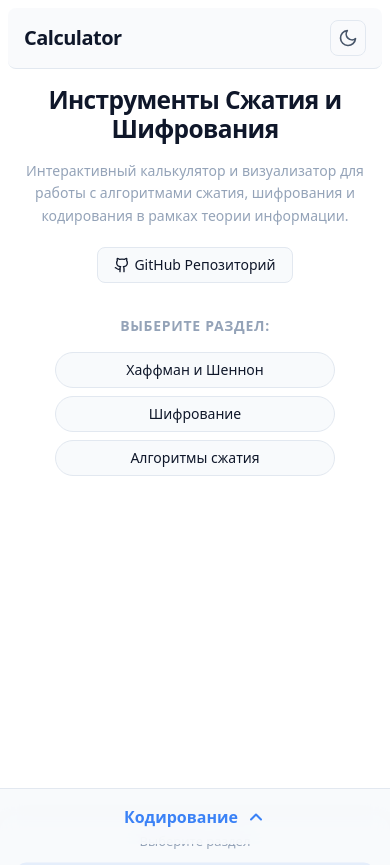
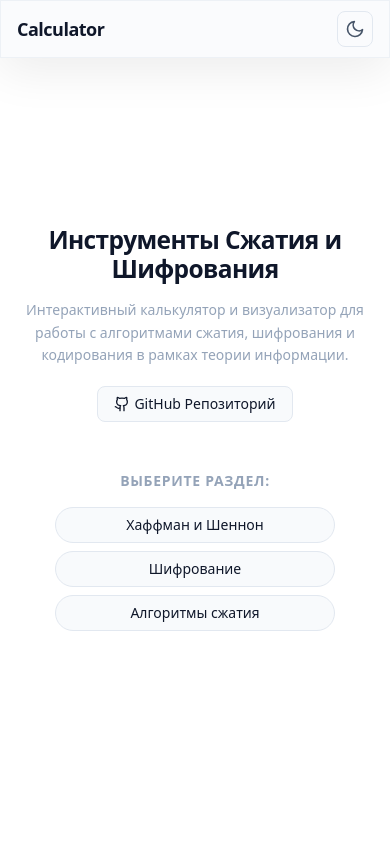
Before and after one commit to koupcls/Calculator, a Vue app in the folder app/: page /compression in a window 390 px wide. After the commit the page ends 844 px from the top, so only its background shows below. Built offline with nearby package versions, Linux system fonts and the light colour scheme.

Commit message:
feat(styles): update styles

```diff
--- a/app/src/App.vue
+++ b/app/src/App.vue
@@ -20,37 +20,6 @@ import MobileNav from './components/layout/MobileNav.vue';
 </template>
 
 <style>
-.app-wrapper {
-  min-height: 100vh;
-  display: flex;
-  flex-direction: column;
-}
-
-.app-main {
-  flex: 1;
-  padding: var(--spacing-lg);
-  max-width: 1200px;
-  width: 100%;
-  margin: 0 auto;
-  box-sizing: border-box;
-  /* Важно: предотвращает горизонтальные полосы прокрутки при анимации */
-  overflow-x: hidden;
-}
-
-@media (max-width: 768px) {
-  .app-main {
-    padding: var(--spacing-md);
-    padding-bottom: calc(90px + env(safe-area-inset-bottom, 0)) !important;
-  }
-}
-
-@media (max-width: 480px) {
-  .app-main {
-    padding: var(--spacing-sm);
-    padding-bottom: calc(85px + env(safe-area-inset-bottom, 0)) !important;
-  }
-}
-
 .fade-pure-enter-from,
 .fade-pure-leave-to {
   opacity: 0;
--- a/app/src/assets/styles/base.css
+++ b/app/src/assets/styles/base.css
@@ -1,26 +1,58 @@
-/* src/assets/styles/base.css */
-.container {
+html, body {
+  padding: 0;
+  width: 100%;
+  min-height: 100vh;
+  box-sizing: border-box;
+  margin: 0 auto;
+}
+
+*, *::before, *::after {
+  box-sizing: inherit;
+}
+
+#app {
+  width: 100%;
+  min-height: 100vh;
+  margin: 0 auto;
+}
+
+.app-wrapper {
+  display: flex;
+  flex-direction: column;
+  min-height: 100vh;
+  width: 100%;
+  margin: 0 auto;
+}
+
+.app-main {
+  flex: 1;
+  width: 100%;
+  display: flex;
+  flex-direction: column;
+  margin: 0 auto;
+}
+
+.page {
+  display: flex;
+  flex-direction: column;
+  gap: var(--spacing-lg);
+  padding: var(--spacing-md);
   width: 100%;
   max-width: 1200px;
   margin: 0 auto;
-  padding: 0 var(--spacing-md);
-}
-
-.card {
-  background: var(--color-bg-secondary);
-  border: 1px solid var(--color-border);
-  border-radius: var(--radius-md);
-  padding: var(--spacing-lg);
-  box-shadow: var(--shadow-sm);
-}
-
-.divider {
-  height: 1px;
-  background: var(--color-border);
-  margin: var(--spacing-md) 0;
+  box-sizing: border-box;
 }
 
 @media (max-width: 768px) {
-  .container { padding: 0 var(--spacing-sm); }
-  .card { padding: var(--spacing-md); }
+  .page {
+    gap: var(--spacing-md);
+    padding: var(--spacing-sm);
+  }
 }
+
+@media (max-width: 480px) {
+  .page {
+    padding-left: 8px;
+    padding-right: 8px;
+  }
+}
--- a/app/src/components/layout/Header.vue
+++ b/app/src/components/layout/Header.vue
@@ -13,17 +13,23 @@ const tabs = [
 ]
 
 const currentPath = computed(() => route.path)
+const isHomePage = computed(() => route.path === '/')
+
 const navigate = (path: string) => router.push(path)
 </script>
 
 <template>
-  <header class="header">
+  <header class="header-wrapper">
+    <div class="header-glass">
       <div class="header-content">
-      <div class="header-left" @click="navigate('/trees')">
+        <!-- Логотип -->
+        <div class="header-left" @click="navigate('/')">
           <span class="title">Calculator</span>
         </div>
 
-      <nav class="desktop-nav">
+        <!-- Навигация -->
+        <nav v-if="!isHomePage" class="desktop-nav">
+          <div class="nav-container">
             <button
               v-for="tab in tabs"
               :key="tab.path"
@@ -32,94 +38,127 @@ const navigate = (path: string) => router.push(path)
               @click="navigate(tab.path)"
             >
               {{ tab.label }}
+              <!-- Индикатор активной вкладки -->
+              <span v-if="currentPath === tab.path" class="active-indicator"></span>
             </button>
+          </div>
         </nav>
 
+        <!-- Правая часть -->
         <div class="header-right">
           <ThemeToggle />
+        </div>
       </div>
     </div>
   </header>
 </template>
 
 <style scoped>
-.header {
+.header-wrapper {
   position: sticky;
-  top: var(--spacing-md, 16px);
+  top: 8px;
   z-index: 100;
-  background: var(--color-bg-secondary);
-  border: 1px solid var(--color-border);
-  border-radius: var(--radius-md);
-  margin: 0 var(--spacing-md);
-  transition: all var(--transition);
-  background: color-mix(in srgb, var(--color-bg-secondary) 85%, transparent);
-  backdrop-filter: blur(8px);
+  width: 100%;
+  padding: 0 var(--spacing-md);
+  display: flex;
+  justify-content: center;
+  pointer-events: none;
+}
+
+.header-glass {
+  pointer-events: auto;
+  width: 100%;
+  max-width: 1200px;
+  background: color-mix(in srgb, var(--color-bg-secondary) 75%, transparent);
+  backdrop-filter: blur(20px) saturate(150%);
+  border: 1px solid color-mix(in srgb, var(--color-border) 50%, transparent);
+  border-radius: 14px;
+  box-shadow: 0 8px 32px rgba(0, 0, 0, 0.05);
+  transition: transform 0.3s cubic-bezier(0.25, 0.8, 0.25, 1), box-shadow 0.3s ease;
+}
+
+.header-glass:hover {
+  box-shadow: 0 12px 48px rgba(0, 0, 0, 0.08);
 }
 
 .header-content {
   display: flex;
   align-items: center;
   justify-content: space-between;
-  width: 100%;
-  max-width: 1200px;
-  margin: 0 auto;
-  padding: 12px var(--spacing-lg);
+  padding: 10px 16px;
   gap: var(--spacing-md);
 }
 
 .header-left {
+  display: flex;
+  align-items: center;
   cursor: pointer;
   flex-shrink: 0;
 }
 
-.title {
-  font-size: 20px;
-  font-weight: 700;
-  color: var(--color-text);
-  letter-spacing: -0.5px;
-  transition: opacity var(--transition);
-  user-select: none;
+.header-left:hover .title {
+  transform: scale(1.05);
 }
 
-.title:hover {
-  opacity: 0.7;
+.title {
+  display: inline-block;
+  font-size: 18px;
+  font-weight: 750;
+  letter-spacing: -0.5px;
+  color: var(--color-text);
+  user-select: none;
+  transition: transform 0.3s cubic-bezier(0.25, 0.8, 0.25, 1);
 }
 
 .desktop-nav {
+  flex: 1;
   display: flex;
-  gap: 6px;
-  background: var(--color-bg);
+  justify-content: center;
+}
+
+.nav-container {
+  display: flex;
+  gap: 4px;
+  background: color-mix(in srgb, var(--color-bg-secondary) 50%, transparent);
   padding: 4px;
-  border-radius: var(--radius-lg);
-  border: 1px solid var(--color-border);
-  flex: 1;
-  justify-content: center;
-  max-width: 600px;
+  border-radius: 16px;
+  border: 1px solid color-mix(in srgb, var(--color-border) 30%, transparent);
 }
 
 .nav-tab {
+  position: relative;
   padding: 8px 20px;
   font-family: var(--font-sans);
   font-size: 14px;
-  font-weight: 500;
+  font-weight: 600;
   color: var(--color-text-secondary);
   background: transparent;
   border: none;
-  border-radius: var(--radius-md);
+  border-radius: 12px;
   cursor: pointer;
-  transition: all var(--transition);
+  transition: all 0.3s cubic-bezier(0.4, 0, 0.2, 1);
   white-space: nowrap;
 }
 
 .nav-tab:hover {
   color: var(--color-text);
-  background: var(--color-bg-tertiary);
+  background: color-mix(in srgb, var(--color-text) 5%, transparent);
 }
 
 .nav-tab.active {
+  color: var(--color-primary);
+  background: color-mix(in srgb, var(--color-primary) 10%, transparent);
+}
+
+.active-indicator {
+  position: absolute;
+  bottom: -4px;
+  left: 50%;
+  transform: translateX(-50%);
+  width: 20px;
+  height: 3px;
+  border-radius: 4px;
   background: var(--color-primary);
-  color: #ffffff;
-  box-shadow: var(--shadow-sm);
 }
 
 .header-right {
@@ -128,36 +167,16 @@ const navigate = (path: string) => router.push(path)
   flex-shrink: 0;
 }
 
-@media (min-width: 1400px) {
-  .header {
-    margin: 0;
-    border-left: none;
-    border-right: none;
-    border-top: none;
-    border-radius: var(--radius-md);
+@media (max-width: 768px) {
+.header-wrapper {
+    padding: 0 0;
+    top: 0px;
   }
-
-  .header-content {
-    padding: 12px var(--spacing-xl);
+  .header-glass{
+    border-radius: 0px;
   }
-}
-
-@media (max-width: 768px) {
   .desktop-nav {
     display: none;
   }
-
-  .header {
-    top: 0;
-    margin: 0;
-    border-radius: var(--radius-md);
-    border-left: none;
-    border-right: none;
-    border-top: none;
-  }
-
-  .header-content {
-    padding: 12px var(--spacing-md);
-  }
 }
 </style>
--- a/app/src/components/layout/MobileNav.vue
+++ b/app/src/components/layout/MobileNav.vue
@@ -12,7 +12,8 @@ const tabs = [
   { path: '/compression', label: 'Сжатие' }
 ]
 
-// Определяем текущую вкладку
+const isHomePage = computed(() => route.path === '/')
+
 const currentTab = computed(() => {
   return tabs.find(tab => tab.path === route.path) || tabs[0]
 })
@@ -25,17 +26,21 @@ const navigate = (path: string) => {
   router.push(path)
   isOpen.value = false
 }
+
+const goHome = () => {
+  router.push('/')
+  isOpen.value = false
+}
 </script>
 
 <template>
-  <div class="mobile-nav-container">
+  <div v-if="!isHomePage" class="mobile-nav-container">
     <Transition name="fade">
       <div v-if="isOpen" class="nav-overlay" @click="isOpen = false"></div>
     </Transition>
 
-    <div class="nav-popup" :class="{ 'is-open': isOpen }">
-      <div class="popup-header">Выберите раздел</div>
-      <div class="popup-list">
+    <Transition name="slide-up">
+      <div v-if="isOpen" class="nav-popup">
         <button
           v-for="tab in tabs"
           :key="tab.path"
@@ -47,16 +52,23 @@ const navigate = (path: string) => {
           <span v-if="currentTab.path === tab.path" class="checkmark">✓</span>
         </button>
       </div>
-    </div>
+    </Transition>
 
-    <nav class="mobile-bottom-nav" @click="toggleMenu">
-      <div class="current-info">
+    <div class="floating-controls">
+      <button class="control-btn btn-home" @click="goHome">
+        <svg xmlns="http://www.w3.org/2000/svg" width="20" height="20" viewBox="0 0 24 24" fill="none" stroke="currentColor" stroke-width="2" stroke-linecap="round" stroke-linejoin="round">
+          <path d="m3 9 9-7 9 7v11a2 2 0 0 1-2 2H5a2 2 0 0 1-2-2z"/>
+          <polyline points="9 22 9 12 15 12 15 22"/>
+        </svg>
+      </button>
+
+      <button class="control-btn btn-pill" @click="toggleMenu">
         <span class="current-label">{{ currentTab.label }}</span>
         <span class="arrow-icon" :class="{ rotated: isOpen }">
-          <svg xmlns="http://www.w3.org/2000/svg" width="20" height="20" viewBox="0 0 24 24" fill="none" stroke="currentColor" stroke-width="2.5" stroke-linecap="round" stroke-linejoin="round"><path d="m18 15-6-6-6 6"/></svg>
+          <svg xmlns="http://www.w3.org/2000/svg" width="18" height="18" viewBox="0 0 24 24" fill="none" stroke="currentColor" stroke-width="2.5" stroke-linecap="round" stroke-linejoin="round"><path d="m18 15-6-6-6 6"/></svg>
         </span>
-      </div>
-    </nav>
+      </button>
+    </div>
   </div>
 </template>
 
@@ -68,46 +80,89 @@ const navigate = (path: string) => {
 @media (max-width: 768px) {
   .mobile-nav-container {
     display: block;
-    height: calc(56px + env(safe-area-inset-bottom, 0));
+    height: calc(72px + env(safe-area-inset-bottom, 0));
   }
+
   .nav-overlay {
     position: fixed;
-    top: 0;
-    left: 0;
-    right: 0;
-    bottom: 30px;
-    background: rgba(0, 0, 0, 0.4);
+    inset: 0;
+    background: rgba(0, 0, 0, 0.3);
+    backdrop-filter: blur(2px);
+    -webkit-backdrop-filter: blur(2px);
     z-index: 99;
+  }
+
+  /* Плавающий контейнер кнопок */
+  .floating-controls {
+    position: fixed;
+    bottom: calc(24px + env(safe-area-inset-bottom, 0));
+    left: 50%;
+    transform: translateX(-50%);
+    display: flex;
+    gap: 12px;
+    z-index: 101;
+  }
+
+  /* Общий стиль для кнопок-островов */
+  .control-btn {
+    background: color-mix(in srgb, var(--color-bg-secondary) 85%, transparent);
+    backdrop-filter: blur(16px);
+    -webkit-backdrop-filter: blur(16px);
+    border: 1px solid color-mix(in srgb, var(--color-border) 60%, transparent);
+    box-shadow: 0 8px 32px rgba(0, 0, 0, 0.12);
+    color: var(--color-text);
+    display: flex;
+    align-items: center;
+    justify-content: center;
+    cursor: pointer;
+    -webkit-tap-highlight-color: transparent;
+    transition: transform 0.2s ease, background 0.2s ease;
+  }
+
+  .control-btn:active {
+    transform: scale(0.96);
+    background: var(--color-bg-tertiary);
+  }
+
+  .btn-home {
+    width: 52px;
+    height: 52px;
+    border-radius: 50%;
+    flex-shrink: 0;
+  }
+
+  .btn-pill {
+    min-width: 220px;
+    height: 52px;
+    padding: 0 24px;
+    border-radius: 26px;
+    gap: 8px;
+    font-weight: 600;
+    font-size: 15px;
+  }
+
+  .arrow-icon {
+    display: flex;
+    transition: transform 0.3s cubic-bezier(0.4, 0, 0.2, 1);
+  }
+
+  .arrow-icon.rotated {
+    transform: rotate(180deg);
   }
 
   .nav-popup {
     position: fixed;
-    bottom: 30px;
-    left: 0;
-    right: 0;
+    bottom: calc(86px + env(safe-area-inset-bottom, 0));
+    left: 50%;
+    transform: translateX(-50%);
+    width: calc(100% - 48px);
+    max-width: 320px;
     background: var(--color-bg-secondary);
-    border-radius: 16px 16px 0 0;
-    border-top: 1px solid var(--color-border);
+    border: 1px solid var(--color-border);
+    border-radius: 20px;
+    padding: 8px;
     z-index: 100;
-    padding: 16px 16px calc(75px + env(safe-area-inset-bottom, 0)) 16px;
-    transform: translateY(100%);
-    transition: transform 0.3s cubic-bezier(0.4, 0, 0.2, 1);
-    box-shadow: 0 -4px 20px rgba(0, 0, 0, 0.15);
-  }
-
-  .nav-popup.is-open {
-    transform: translateY(0);
-  }
-
-  .popup-header {
-    font-size: 13px;
-    color: var(--color-text-muted);
-    text-align: center;
-    margin-bottom: 12px;
-    font-weight: 500;
-  }
-
-  .popup-list {
+    box-shadow: 0 12px 40px rgba(0, 0, 0, 0.15);
     display: flex;
     flex-direction: column;
     gap: 4px;
@@ -120,17 +175,16 @@ const navigate = (path: string) => {
     padding: 14px 16px;
     background: transparent;
     border: none;
-    border-radius: 10px;
+    border-radius: 12px;
     color: var(--color-text);
-    font-size: 16px;
+    font-size: 15px;
     font-weight: 500;
-    text-align: left;
     cursor: pointer;
     -webkit-tap-highlight-color: transparent;
   }
 
   .popup-item:active {
-    background: color-mix(in srgb, var(--color-border) 50%, transparent);
+    background: var(--color-bg-tertiary);
   }
 
   .popup-item.active {
@@ -140,48 +194,18 @@ const navigate = (path: string) => {
 
   .checkmark {
     font-weight: bold;
-    font-size: 18px;
-  }
-
-  .mobile-bottom-nav {
-    position: fixed;
-    bottom: 0;
-    left: 0;
-    right: 0;
-    height: 56px;
-    background: color-mix(in srgb, var(--color-bg-secondary) 90%, transparent);
-    backdrop-filter: blur(10px);
-    border-top: 1px solid var(--color-border);
-    z-index: 101;
-    padding-bottom: env(safe-area-inset-bottom, 0);
-    display: flex;
-    align-items: center;
-    justify-content: center;
-    cursor: pointer;
-    -webkit-tap-highlight-color: transparent;
-  }
-
-  .current-info {
-    display: flex;
-    align-items: center;
-    gap: 8px;
-    color: var(--color-primary);
-    font-weight: 600;
     font-size: 16px;
   }
 
-  .arrow-icon {
-    display: flex;
-    align-items: center;
-    transition: transform 0.2s ease;
-  }
-
-  .arrow-icon.rotated {
-    transform: rotate(180deg);
-  }
-
-  /* Анимация плавного появления оверлея */
   .fade-enter-active, .fade-leave-active { transition: opacity 0.2s ease; }
   .fade-enter-from, .fade-leave-to { opacity: 0; }
+
+  .slide-up-enter-active, .slide-up-leave-active {
+    transition: all 0.3s cubic-bezier(0.4, 0, 0.2, 1);
+  }
+  .slide-up-enter-from, .slide-up-leave-to {
+    opacity: 0;
+    transform: translate(-50%, 20px) scale(0.95);
+  }
 }
 </style>
```
Also changed, not shown: app/src/components/tree/CodedLineSection.vue (deleted, +0 -118 lines). Lines whose indentation alone changed are shown as unchanged.
